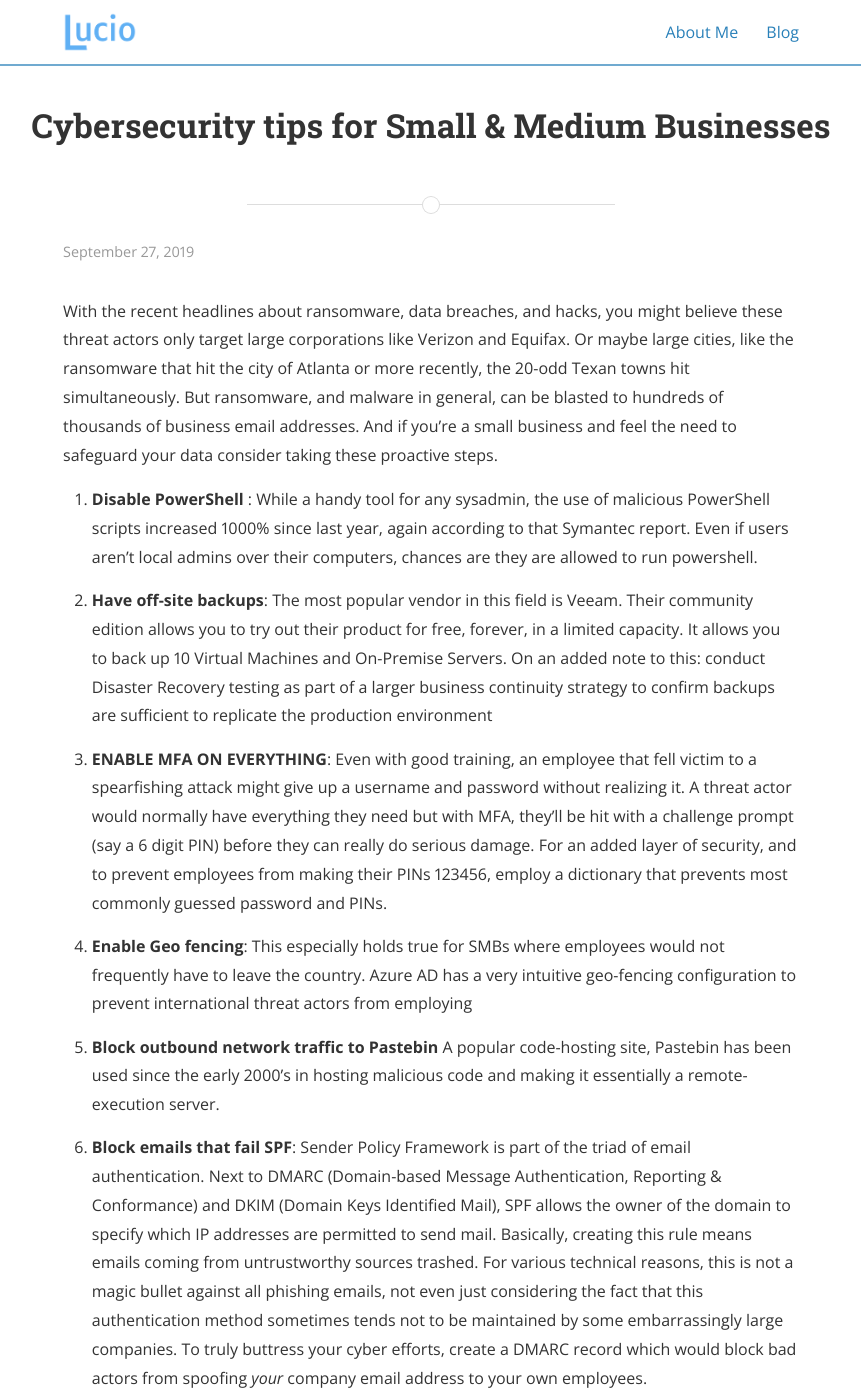
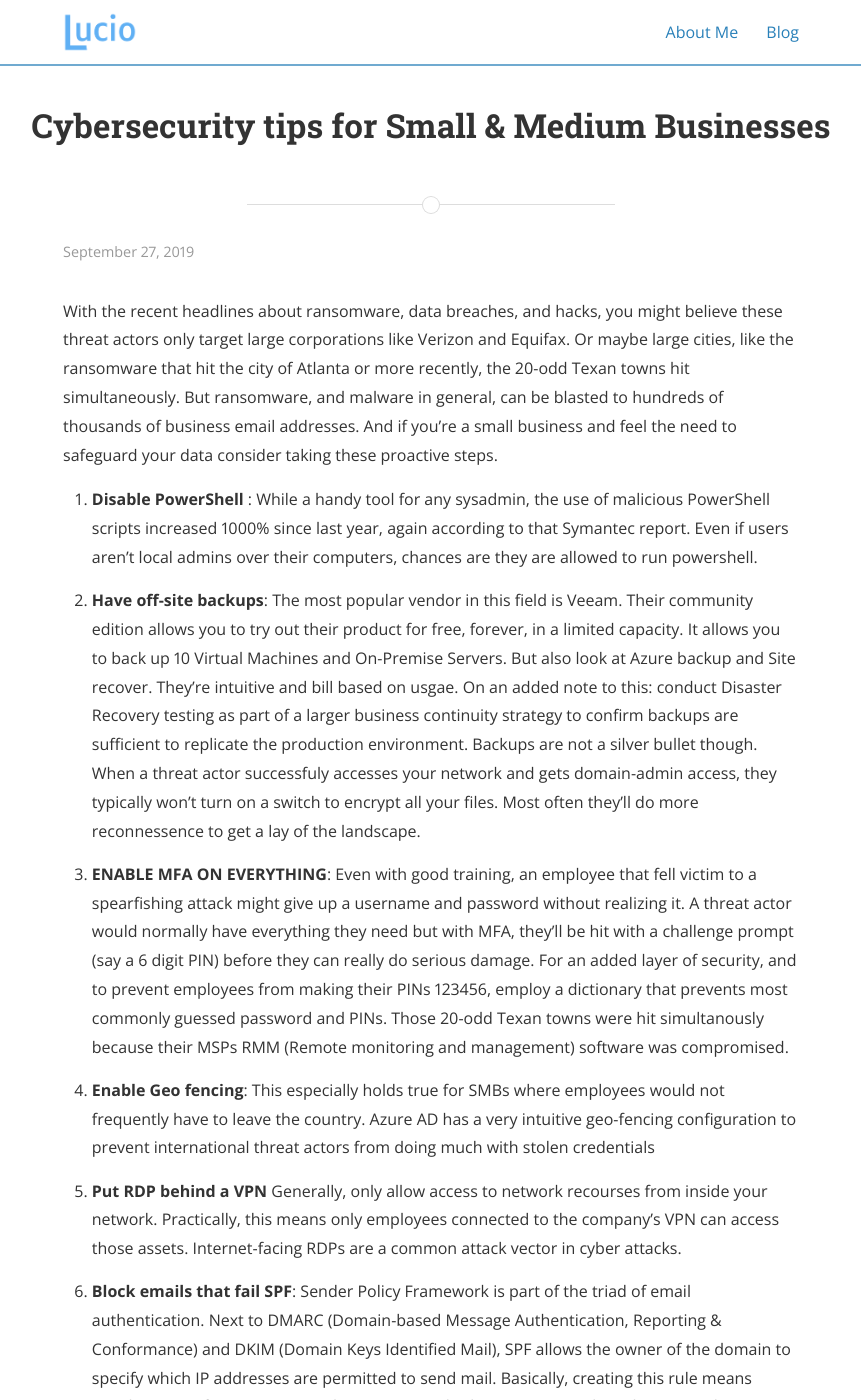
Before and after one commit to LucioBenzor/LucioBenzor.github.io, a Jekyll site: the page built from _posts/2019-09-27-Cybersecurity-for-SMBs.md, in a window 1280 px wide and 1400 px high. Shown: the whole window, without its empty margins (209-1070 px from the left). Built offline with Jekyll 4.4.1, drawn with Linux system fonts in a browser that asks for light colours; nearby versions of some CDN libraries.

Commit message:
Update 2019-09-27-Cybersecurity-for-SMBs.md

```diff
--- a/_posts/2019-09-27-Cybersecurity-for-SMBs.md
+++ b/_posts/2019-09-27-Cybersecurity-for-SMBs.md
@@ -13,19 +13,19 @@
 again according to that Symantec report. Even if users aren't local admins over their computers, chances are they are allowed to run powershell.
 
 2. **Have off-site backups**: The most popular vendor in this field is Veeam. Their community edition allows you to try out their product
-for free, forever, in a limited capacity. It allows you to back up 10 Virtual Machines and On-Premise Servers. On an added note to this:
-conduct Disaster Recovery testing as part of a larger business continuity strategy to confirm backups are sufficient to replicate the production environment
+for free, forever, in a limited capacity. It allows you to back up 10 Virtual Machines and On-Premise Servers. But also look at Azure backup and Site recover. They're intuitive and bill based on usgae. On an added note to this:
+conduct Disaster Recovery testing as part of a larger business continuity strategy to confirm backups are sufficient to replicate the production environment.  Backups are not a silver bullet though. When a threat actor successfuly accesses your network and gets domain-admin access, they typically won't turn on a switch to encrypt all your files. Most often they'll do more reconnessence to get a lay of the landscape.
 
 3. **ENABLE MFA ON EVERYTHING**: Even with good training, an employee that fell victim to a spearfishing attack might give up a username and password without realizing it.
 A threat actor would normally have everything they need but with MFA, they'll be hit with a challenge prompt (say a 6 digit PIN) before
 they can really do serious damage. For an added layer of security,
-and to prevent employees from making their PINs 123456, employ a dictionary that prevents most commonly guessed password and PINs.
+and to prevent employees from making their PINs 123456, employ a dictionary that prevents most commonly guessed password and PINs. Those 20-odd Texan towns were hit simultanously because their MSPs RMM (Remote monitoring and management) software was compromised.
 
 4. **Enable Geo fencing**: This especially holds true for SMBs where employees would not frequently have to leave the country. Azure AD has a very intuitive
-geo-fencing configuration to prevent international threat actors from employing
+geo-fencing configuration to prevent international threat actors from doing much with stolen credentials
 
-5. **Block outbound network traffic to Pastebin** A popular code-hosting site, Pastebin has been used since the early 2000's in hosting
-malicious code and making it essentially a remote-execution server.
+5. **Put RDP behind a VPN** Generally, only allow access to network recourses from inside your network. Practically, this means only
+employees connected to the company's VPN can access those assets. Internet-facing RDPs are a common attack vector in cyber attacks.
 
 6. **Block emails that fail SPF**: Sender Policy Framework is part of the triad of email authentication. Next to DMARC (Domain-based Message Authentication, Reporting & Conformance)
 and DKIM (Domain Keys Identified Mail), SPF allows the owner of the domain to specify which IP addresses are permitted to send mail. Basically, creating
```
